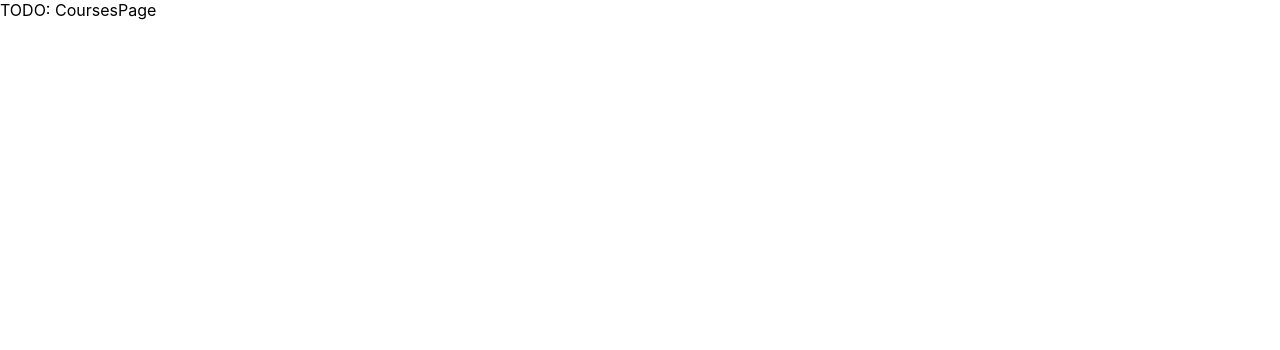
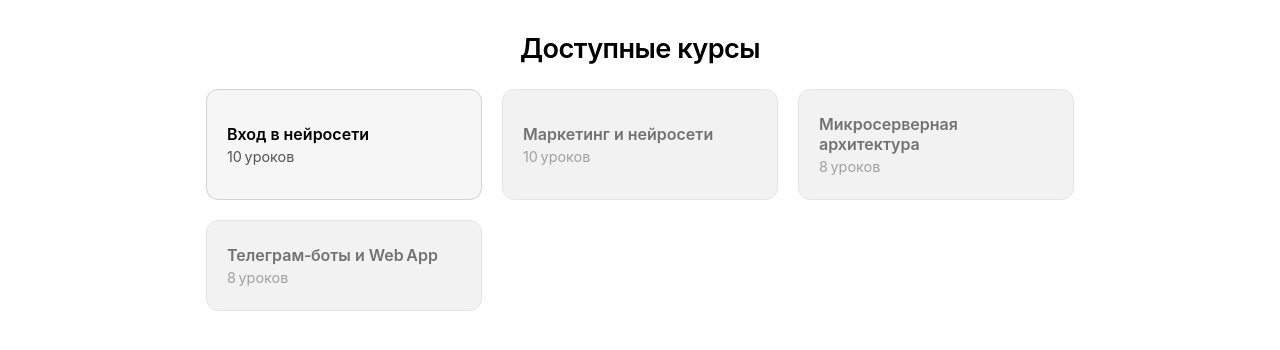
Before and after one commit to Korvova/neuroteach, a React (Vite) app in the folder webapp/: page /courses in a window 1280 px wide. Shown: the top 350 px of the page. Built offline with nearby package versions, Linux system fonts and the light colour scheme.

Commit message:
fix(courses): enable click on locked tiles to show modal

```diff
--- a/webapp/src/App.jsx
+++ b/webapp/src/App.jsx
@@ -1,12 +1,16 @@
 import { Routes, Route, Navigate } from 'react-router-dom';
 import LoginPage from './pages/LoginPage/LoginPage.jsx';
+import CoursesPage from './pages/CoursesPage/CoursesPage.jsx';
 
 export default function App() {
   return (
     <Routes>
       <Route path="/" element={<LoginPage />} />
+      <Route path="/courses" element={<CoursesPage />} />
+      {/* заглушка для конкретного курса */}
+      <Route path="/courses/:courseId" element={<div>TODO: CourseDetailPage</div>} />
+
       <Route path="/forgot" element={<div>TODO: ForgotPasswordPage</div>} />
-      <Route path="/courses" element={<div>TODO: CoursesPage</div>} />
       <Route path="*" element={<Navigate to="/" replace />} />
     </Routes>
   );
--- /dev/null
+++ b/webapp/src/components/CourseTile/CourseTile.jsx
@@ -0,0 +1,22 @@
+import styles from './CourseTile.module.css';
+import clsx from 'clsx';
+
+/**
+ * Плашка одного курса.
+ * @param {string}  title    – название курса
+ * @param {number}  lessons  – количество уроков
+ * @param {boolean} disabled – true ⇒ курс закрыт
+ * @param {Function} onClick – обработчик клика
+ */
+export default function CourseTile({ title, lessons, disabled, onClick }) {
+  return (
+    <button
+      className={clsx(styles.tile, disabled && styles.disabled)}
+      onClick={onClick}
+      aria-disabled={disabled}          /* семантика: элемент “выключен” */
+    >
+      <span className={styles.name}>{title}</span>
+      <span className={styles.count}>{lessons} уроков</span>
+    </button>
+  );
+}
--- /dev/null
+++ b/webapp/src/components/CourseTile/CourseTile.module.css
@@ -0,0 +1,27 @@
+.tile {
+  display: flex;
+  flex-direction: column;
+  justify-content: center;
+  gap: 4px;
+  width: 100%;
+  padding: 24px 20px;
+  border: 1px solid var(--border);
+  border-radius: 12px;
+  background: #f6f6f6;
+  transition: transform .18s ease, opacity .18s ease;
+  cursor: pointer;
+}
+
+.tile:hover   { transform: translateY(-2px); }
+.tile:active  { transform: translateY(0); }
+
+.disabled {
+  background: #e9e9e9;
+  cursor: pointer;      /* оставляем pointer, чтобы ловить клик */
+  opacity: .55;
+}
+
+.disabled:hover { transform: none; }
+
+.name  { font-weight: 600; text-align: left; }
+.count { font-size: .9rem; color: #555; text-align: left; }
--- /dev/null
+++ b/webapp/src/components/Modal/Modal.jsx
@@ -0,0 +1,16 @@
+import styles from './Modal.module.css';
+
+export default function Modal({ open, onClose, children }) {
+  if (!open) return null;
+  return (
+    <div className={styles.backdrop} onClick={onClose}>
+      <div
+        className={styles.card}
+        onClick={(e) => e.stopPropagation()}   /* чтобы клик по карточке не закрывал */
+      >
+        {children}
+        <button className={styles.btn} onClick={onClose}>Ок</button>
+      </div>
+    </div>
+  );
+}
--- /dev/null
+++ b/webapp/src/components/Modal/Modal.module.css
@@ -0,0 +1,29 @@
+.backdrop {
+  position: fixed;
+  inset: 0;
+  background: rgba(0,0,0,.4);
+  display: flex;
+  justify-content: center;
+  align-items: center;
+  z-index: 999;
+}
+
+.card {
+  width: min(90%, 380px);
+  padding: 32px 28px;
+  border-radius: 14px;
+  background: #fff;
+  text-align: center;
+  box-shadow: 0 12px 32px rgba(0,0,0,.12);
+}
+
+.btn {
+  margin-top: 20px;
+  padding: 10px 24px;
+  border: none;
+  border-radius: 8px;
+  background: var(--accent);
+  color: #fff;
+  font-weight: 600;
+  cursor: pointer;
+}
--- /dev/null
+++ b/webapp/src/pages/CoursesPage/CoursesPage.jsx
@@ -0,0 +1,53 @@
+import { useState } from 'react';
+import { useNavigate } from 'react-router-dom';
+import CourseTile from '../../components/CourseTile/CourseTile';
+import Modal from '../../components/Modal/Modal';
+import styles from './CoursesPage.module.css';
+
+const list = [
+  { id: 'intro',   title: 'Вход в нейросети',         lessons: 10, disabled: false },
+  { id: 'mkt',     title: 'Маркетинг и нейросети',    lessons: 10, disabled: true  },
+  { id: 'msa',     title: 'Микросерверная архитектура', lessons: 8, disabled: true  },
+  { id: 'tg',      title: 'Телеграм‑боты и Web App',  lessons: 8,  disabled: true  },
+];
+
+export default function CoursesPage() {
+  const [modalOpen, setModalOpen] = useState(false);
+  const navigate = useNavigate();
+
+  const handleTileClick = (course) => {
+    if (course.disabled) {
+      setModalOpen(true);
+    } else {
+      navigate(`/courses/${course.id}`);
+    }
+  };
+
+  return (
+    <div className={styles.container}>
+      <h2 className={styles.heading}>Доступные курсы</h2>
+
+      <div className={styles.grid}>
+        {list.map((c) => (
+          <CourseTile
+            key={c.id}
+            title={c.title}
+            lessons={c.lessons}
+            disabled={c.disabled}
+            onClick={() => handleTileClick(c)}
+          />
+        ))}
+      </div>
+
+      <Modal open={modalOpen} onClose={() => setModalOpen(false)}>
+        <p>Доступ к курсу закрыт.</p>
+        <p style={{ marginTop: 6 }}>
+          Свяжитесь с администратором:<br />
+          <a href="https://t.me/your_admin" target="_blank" rel="noreferrer">
+            @your_admin
+          </a>
+        </p>
+      </Modal>
+    </div>
+  );
+}
--- /dev/null
+++ b/webapp/src/pages/CoursesPage/CoursesPage.module.css
@@ -0,0 +1,22 @@
+.container {
+  max-width: 900px;
+  margin: 0 auto;
+  padding: 32px 16px 64px;
+}
+
+.heading {
+  font-size: 1.7rem;
+  font-weight: 600;
+  margin-bottom: 24px;
+  letter-spacing: -0.02em;
+  text-align: center;
+}
+
+.grid {
+  display: grid;
+  gap: 20px;
+}
+
+/* ≥600px — две колонки; ≥900px — три */
+@media (min-width: 600px) { .grid { grid-template-columns: repeat(2, 1fr); } }
+@media (min-width: 900px) { .grid { grid-template-columns: repeat(3, 1fr); } }
```
